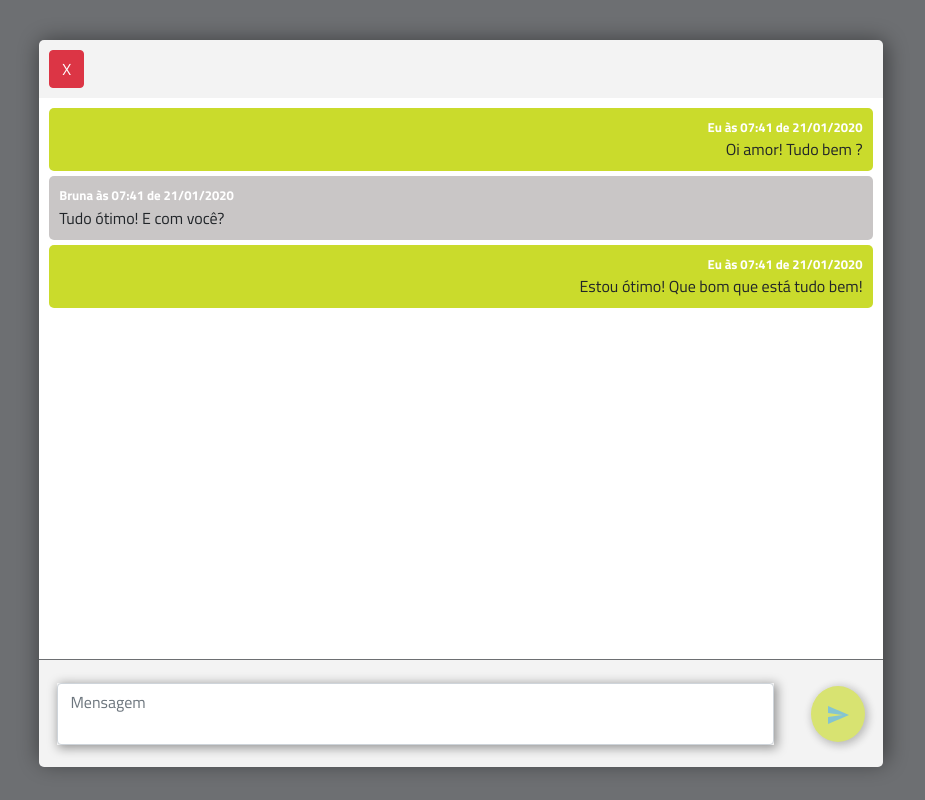
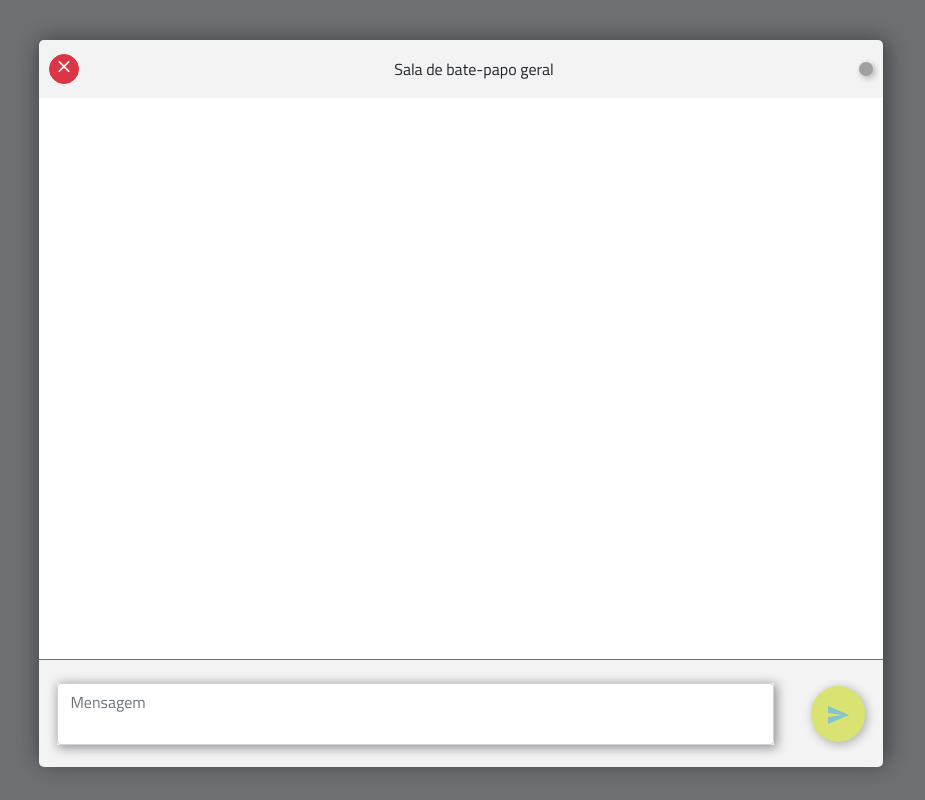
Before and after one commit to dayvidmoreira7/gyra-chat, a React (Create React App) app: page /chat in a window 1280 px wide. Shown: the whole page, without its empty margins (179-1104 px from the left). Built offline with nearby package versions, Linux system fonts and the light colour scheme.

Commit message:
finalização da tela de chat
O front ja está pronto, falta apenas o back e realizar a integração das partes

```diff
--- a/src/pages/Chat/index.js
+++ b/src/pages/Chat/index.js
@@ -31,15 +31,21 @@ export default class Chat extends Component {
             <div className="chat-container">
                 { this.state.redirect !== '' ? <Redirect to={this.state.redirect} /> : null }
                 <Row>
-                    <Col sm={{size: 8, offset: 2}} xs={{size: 10, offset: 1}}>
+                    <Col sm={{size: 8, offset: 2}} xs={{size: 12}}>
                         <div className="chat-box">
                             <div className="room-area">
-                                <Button onClick={() => {this.handleExit()}} color="danger">X</Button>
+                                <Button className="close-button" onClick={() => {this.handleExit()}} color="danger">
+                                    <svg xmlns="http://www.w3.org/2000/svg" width="24" height="24" viewBox="0 0 24 24">
+                                        <path d="M19 6.41L17.59 5 12 10.59 6.41 5 5 6.41 10.59 12 5 17.59 6.41 19 12 13.41 17.59 19 19 17.59 13.41 12z"/>
+                                    <path d="M0 0h24v24H0z" fill="none"/></svg>
+                                </Button>
+                                <span>Sala de bate-papo geral</span>
+                                <div className="room-status"></div> {/* up || down */}
                             </div>
                             <div className="messages-area">
-                                <MessageBubbly me name="Dayvid" date={new Date()} text="Oi amor! Tudo bem ?" />
+                                {/* <MessageBubbly me name="Dayvid" date={new Date()} text="Oi amor! Tudo bem ?" />
                                 <MessageBubbly name="Bruna" date={new Date()} text="Tudo ótimo! E com você?" />
-                                <MessageBubbly me name="Dayvid" date={new Date()} text="Estou ótimo! Que bom que está tudo bem!" />
+                                <MessageBubbly me name="Dayvid" date={new Date()} text="Estou ótimo! Que bom que está tudo bem!" /> */}
                             </div>
                             <div className="user-area">
                                 <form>
--- a/src/pages/Chat/styles.css
+++ b/src/pages/Chat/styles.css
@@ -20,7 +20,36 @@
     border-top-right-radius: 5px;
     display: flex;
     align-items: center;
+    justify-content: space-between;
     padding: 0 10px;
+}
+.chat-container .chat-box .room-area .close-button {
+    border-radius: 50%;
+    width: 30px;
+    height: 30px;
+    display: flex;
+    justify-content: center;
+    align-items: center;
+    margin-right: 10px;
+}
+.chat-container .chat-box .room-area .close-button svg {
+    fill: white;
+    transform: scale(5) translateY(-0.5px);
+}
+.chat-container .chat-box .room-area .room-status {
+    background-color: rgb(160, 160, 160);
+    box-shadow: 2px 2px 5px 1px rgba(158, 158, 158, 0.582);
+    width: 14px;
+    height: 14px;
+    border-radius: 50%;
+}
+.chat-container .chat-box .room-area .room-status.up {
+    background-color: rgb(43, 255, 0);
+    box-shadow: 2px 2px 5px 1px rgba(55, 216, 23, 0.582);
+}
+.chat-container .chat-box .room-area .room-status.down {
+    background-color: rgb(255, 0, 0);
+    box-shadow: 2px 2px 5px 1px rgba(216, 23, 23, 0.582);
 }
 
 .chat-container .chat-box .messages-area {
@@ -59,3 +88,11 @@
 .chat-container .chat-box .user-area form .user-send svg {
     fill: #49acc0;
 }
+
+@media(max-width: 575px) {
+    .chat-container .chat-box {
+        height: 100vh;
+        margin-top: 0;
+        border-radius: 0;
+    }
+}
```
Also changed, not shown: public/icons/close-24px.svg (added).
